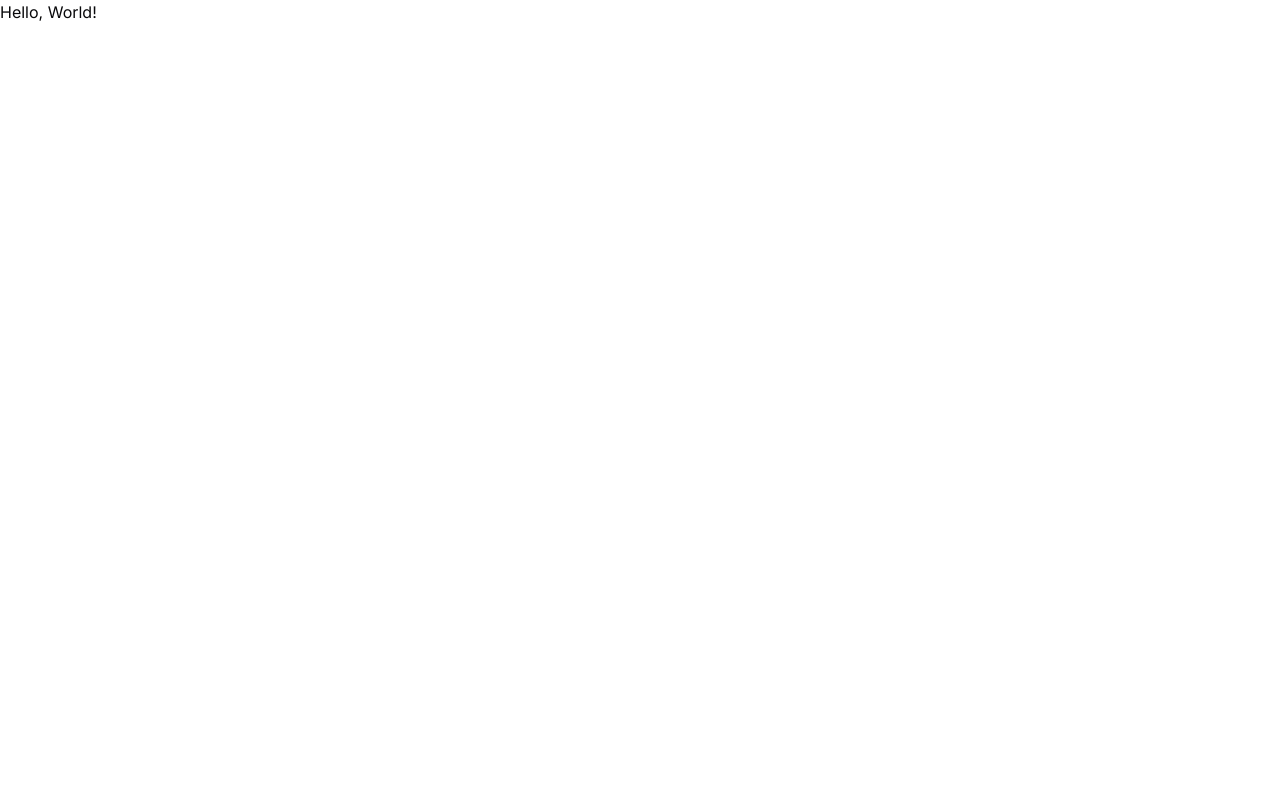
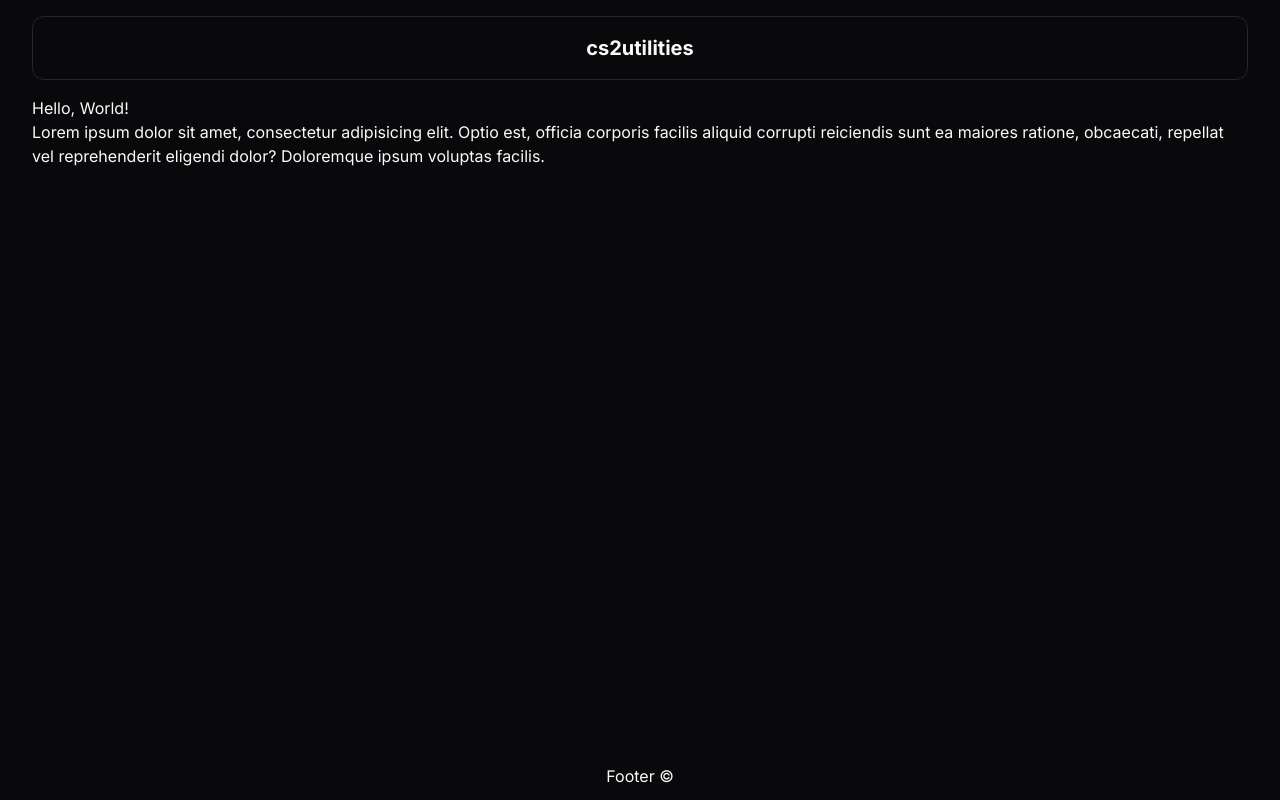
Before and after one commit to alevidals/cs2utilities, a Next.js app: page / in a window 1280 px wide. Built offline with nearby package versions, Linux system fonts and the light colour scheme.

Commit message:
feat: add header and base page layout

```diff
--- a/src/app/layout.tsx
+++ b/src/app/layout.tsx
@@ -1,3 +1,4 @@
+import { Header } from "@/components/header";
 import type { Metadata } from "next";
 import { Inter } from "next/font/google";
 import "./globals.css";
@@ -16,7 +17,17 @@ export default function RootLayout({
 }>) {
   return (
     <html lang="en">
-      <body className={inter.className}>{children}</body>
+      <body className={`${inter.className} dark`}>
+        <div className="min-h-dvh flex flex-col pt-4">
+          <div className="container flex-1">
+            <Header />
+            {children}
+          </div>
+          <footer className="h-12 flex items-center justify-center">
+            Footer &copy;
+          </footer>
+        </div>
+      </body>
     </html>
   );
 }
--- a/src/app/page.tsx
+++ b/src/app/page.tsx
@@ -2,6 +2,12 @@ export default function Home() {
   return (
     <main>
       <h1>Hello, World!</h1>
+      <p>
+        Lorem ipsum dolor sit amet, consectetur adipisicing elit. Optio est,
+        officia corporis facilis aliquid corrupti reiciendis sunt ea maiores
+        ratione, obcaecati, repellat vel reprehenderit eligendi dolor?
+        Doloremque ipsum voluptas facilis.
+      </p>
     </main>
   );
 }
--- /dev/null
+++ b/src/components/header.tsx
@@ -0,0 +1,11 @@
+import { Heading } from "@/components/heading";
+
+export function Header() {
+  return (
+    <header className="h-16 flex items-center justify-center border p-3 rounded-xl mb-4">
+      <Heading as="h1" className="text-xl">
+        cs2utilities
+      </Heading>
+    </header>
+  );
+}
--- /dev/null
+++ b/src/components/heading.tsx
@@ -0,0 +1,37 @@
+import { cn } from "@/lib/utils";
+import { cva } from "class-variance-authority";
+import type { ReactNode } from "react";
+
+type Props = {
+  as: "h1" | "h2" | "h3" | "h4" | "h5" | "h6";
+  children: ReactNode;
+  className?: string;
+} & React.HtmlHTMLAttributes<HTMLHeadingElement>;
+
+const headingVariants = cva("font-bold", {
+  variants: {
+    size: {
+      h1: "text-4xl",
+      h2: "text-3xl",
+      h3: "text-2xl",
+      h4: "text-xl",
+      h5: "text-lg",
+      h6: "text-base",
+    },
+  },
+  defaultVariants: {
+    size: "h1",
+  },
+});
+
+export function Heading(props: Props) {
+  const { as, children, className } = props;
+
+  const Component = as;
+
+  return (
+    <Component className={cn(headingVariants({ size: as, className }))}>
+      {children}
+    </Component>
+  );
+}
```
